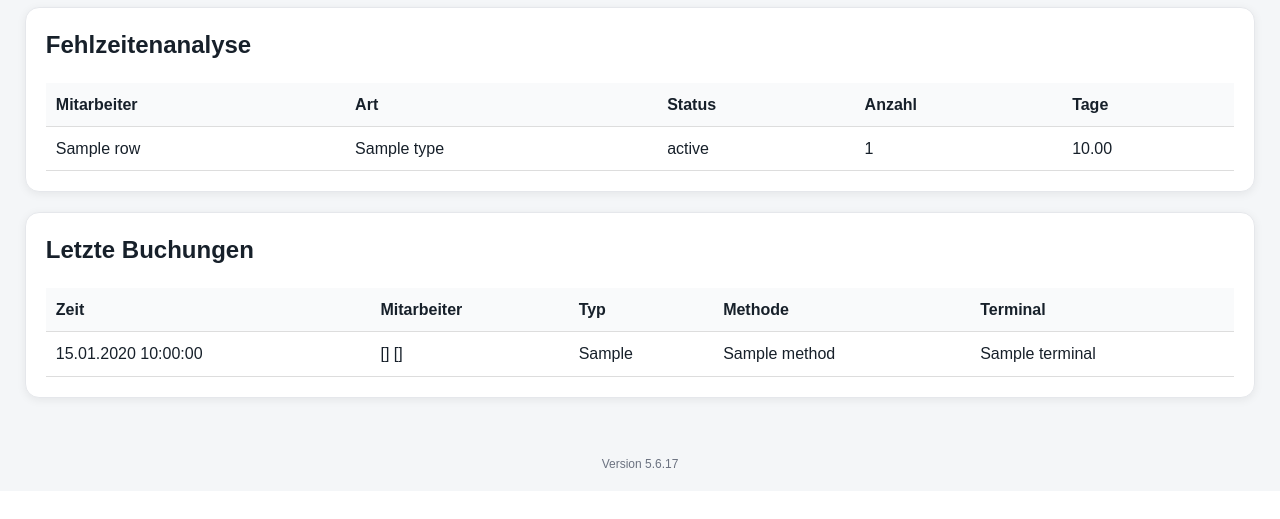
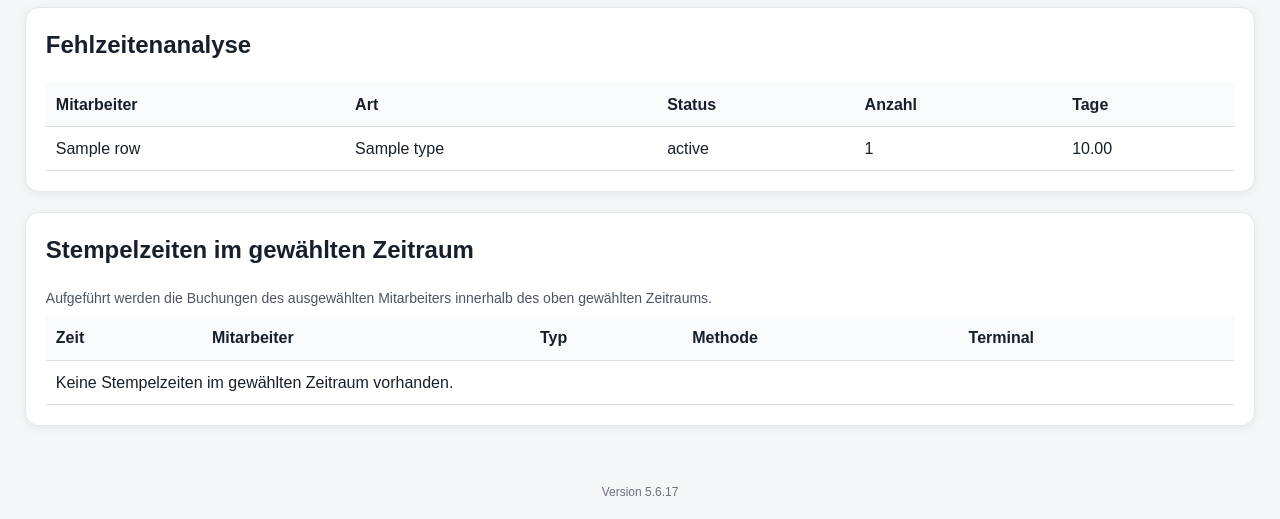
Before and after one commit to Markus4771/Stempeluhr, a FastAPI app: template app/templates/reports.html in a window 1280 px wide. Shown: the part 1171-1690 px from the top of the page. Before the commit the page ends 1639 px from the top, so only its background shows below. Run offline with FastAPI, Linux system fonts and the light colour scheme; the template is opened without the code that fills it: most values are stand-ins (such as "Sample title", 1, 10 or a date in 2020); some libraries are stand-ins or nearby versions.

Commit message:
Stempelzeiten im gewählten Report anzeigen

```diff
--- a/app/templates/reports.html
+++ b/app/templates/reports.html
@@ -79,7 +79,6 @@
 </table>
 </section>
 
-
 {% if mail_status == 'sent' %}<div class="alert success">Report wurde per E-Mail versendet.</div>{% endif %}
 {% if mail_status == 'failed' %}<div class="alert error">Report konnte nicht per E-Mail versendet werden. Bitte SMTP-Einstellungen und Mitarbeiter-E-Mail prüfen.</div>{% endif %}
 
@@ -150,10 +149,15 @@
 </section>
 
 <section class="card">
-<h2>Letzte Buchungen</h2>
+<h2>Stempelzeiten im gewählten Zeitraum</h2>
+<p class="help-text">Aufgeführt werden die Buchungen des ausgewählten Mitarbeiters innerhalb des oben gewählten Zeitraums.</p>
 <table>
 <tr><th>Zeit</th><th>Mitarbeiter</th><th>Typ</th><th>Methode</th><th>Terminal</th></tr>
+{% set stamp_rows = namespace(count=0) %}
 {% for e in entries %}
+{% set stamp_date = e.timestamp.strftime('%Y-%m-%d') %}
+{% if stamp_date >= filters.date_from and stamp_date <= filters.date_to and (not filters.employee_id or e.employee_id == filters.employee_id) %}
+{% set stamp_rows.count = stamp_rows.count + 1 %}
 <tr>
 <td>{{ e.timestamp.strftime("%d.%m.%Y %H:%M:%S") }}</td>
 <td>{{ e.employee.first_name }} {{ e.employee.last_name }}</td>
@@ -161,7 +165,9 @@
 <td>{{ e.method }}</td>
 <td>{{ e.terminal or "" }}</td>
 </tr>
+{% endif %}
 {% endfor %}
+{% if stamp_rows.count == 0 %}<tr><td colspan="5">Keine Stempelzeiten im gewählten Zeitraum vorhanden.</td></tr>{% endif %}
 </table>
 </section>
 {% endblock %}
```
